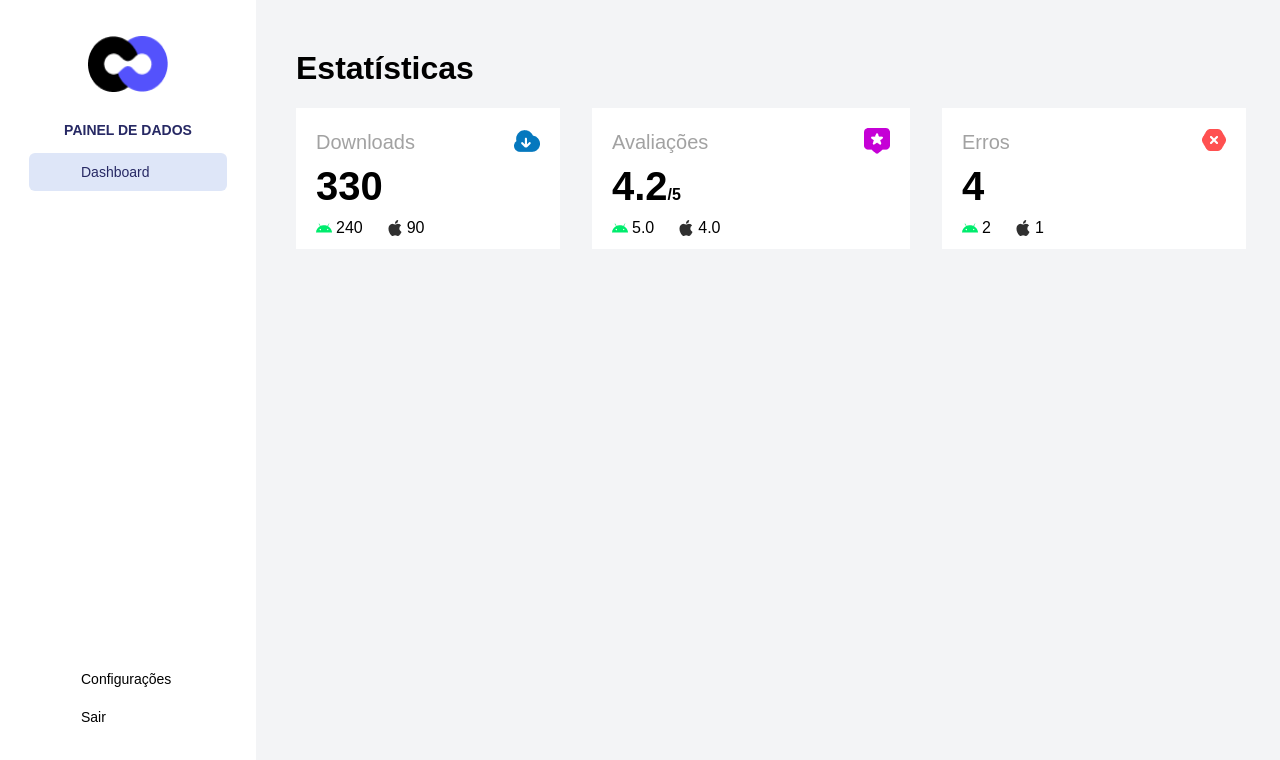
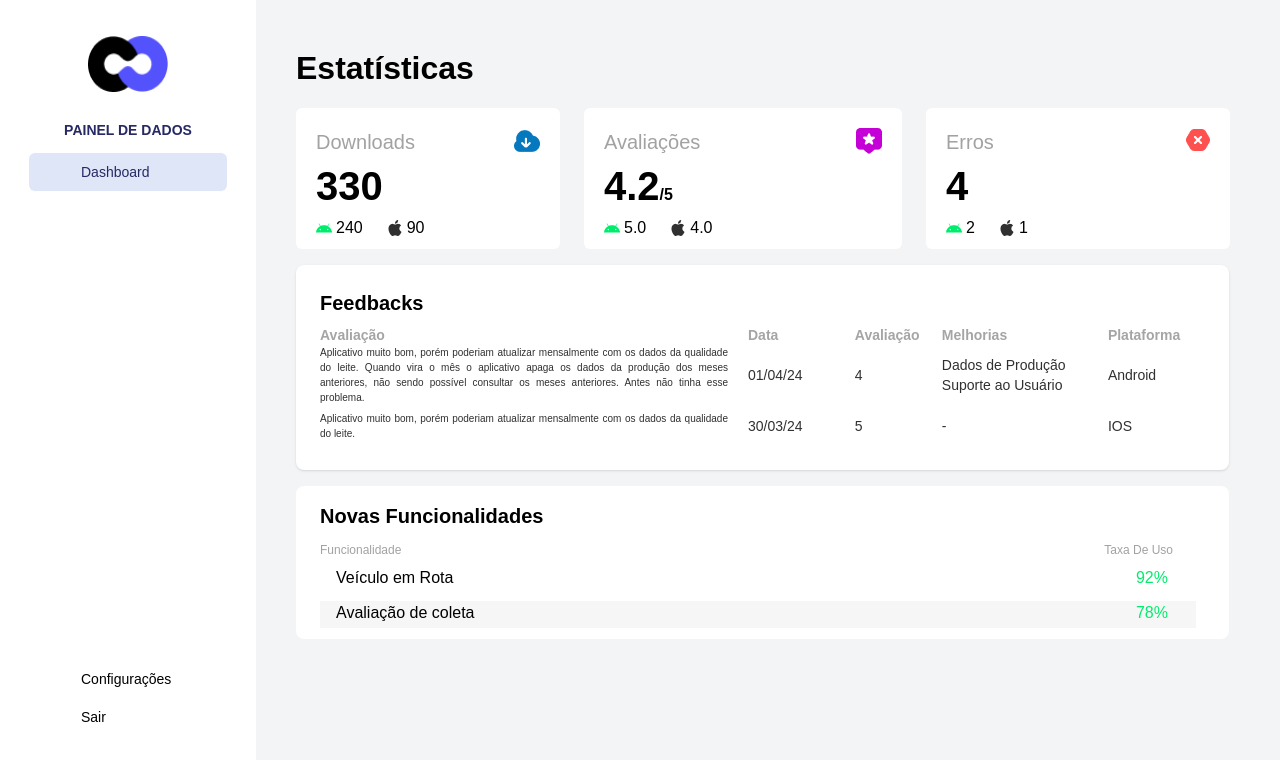
Before and after one commit to cassianobraz/CONVICTI-teste-frontend-junior, a Vue app: page /Dashboard in a window 1280 px wide. Shown: the top 760 px of the page. Built offline with nearby package versions, Linux system fonts and the light colour scheme; some icons are missing.

Commit message:
feat layout dash

```diff
--- a/src/components/Dashboard/Dash.vue
+++ b/src/components/Dashboard/Dash.vue
@@ -4,7 +4,7 @@
     <aside class="w-64 bg-white p-4 flex flex-col items-center">
       <div class="flex flex-col items-center mt-5 mx-auto">
         <img :src="imgGroup" alt="Logo" class="w-20 h-14 mb-2" />
-        <h1 class="mt-5 font-bold text-font-text text-[14px]">PAINEL DE DADOS</h1>
+        <h1 class="mt-5 font-semibold text-font-text text-[14px]">PAINEL DE DADOS</h1>
       </div>
       <nav class="mt-3">
         <button
@@ -28,10 +28,10 @@
     </aside>
 
     <!-- Main Content -->
-    <div class="flex-1 mt-11 ml-10">
+    <div class="flex-1 mt-11 ml-10 space-y-4">
       <h2 class="text-[32px] font-semibold mb-4">Estatísticas</h2>
-      <div class="flex gap-8 rounded-md">
-        <div class="w-[264px] h-[141px] bg-white p-5">
+      <div class="flex gap-6 rounded-md">
+        <div class="w-[264px] h-[141px] bg-white p-5 rounded-md">
           <div class="flex justify-between">
             <p class="text-font-dash text-xl">Downloads</p>
             <img :src="imgCloud" alt="Logo" class="w-[26px] h-[26px]" />
@@ -48,7 +48,7 @@
             </div>
           </div>
         </div>
-        <div class="w-[318px] h-[141px] bg-white p-5">
+        <div class="w-[318px] h-[141px] bg-white p-5 rounded-md">
           <div class="flex justify-between">
             <p class="text-font-dash text-xl">Avaliações</p>
             <img :src="imgStar" alt="Logo" class="w-[26px] h-[26px]" />
@@ -65,7 +65,7 @@
             </div>
           </div>
         </div>
-        <div class="w-[304px] h-[141px] bg-white p-5">
+        <div class="w-[304px] h-[141px] bg-white p-5 rounded-md">
           <div class="flex justify-between">
             <p class="text-font-dash text-xl">Erros</p>
             <img :src="imgTimes" alt="Logo" class="w-6 h-6" />
@@ -83,11 +83,59 @@
           </div>
         </div>
       </div>
+      <!--! feedbacks -->
+      <div class="p-6 bg-white rounded-lg w-[933px] shadow">
+        <h2 class="text-xl font-semibold mb-2">Feedbacks</h2>
+        <table class="w-full">
+          <thead>
+            <tr class="text-left text-font-table text-sm">
+              <th>Avaliação</th>
+              <th class="px-5">Data</th>
+              <th class="">Avaliação</th>
+              <th class="">Melhorias</th>
+              <th class="">Plataforma</th>
+            </tr>
+          </thead>
+          <tbody>
+            <tr v-for="(feedback, index) in feedbacks" :key="index" class="mb-5">
+              <td class="text-font-text-dash text-[10px] w-[408px] h-[41px] text-justify">
+                {{ feedback.text }}
+              </td>
+              <td class="px-5 text-font-text-dash text-sm">{{ feedback.date }}</td>
+              <td class="text-font-text-dash text-sm">{{ feedback.rating }}</td>
+              <td class="text-font-text-dash text-sm whitespace-pre-line">{{ feedback.improvements }}
+              </td>
+              <td class="text-font-text-dash text-sm">{{ feedback.platform }}</td>
+            </tr>
+          </tbody>
+        </table>
+      </div>
+      <!--! final -->
+      <div class="px-6 py-4 bg-white rounded-lg w-[933px] h-[153px]">
+        <h2 class="text-xl font-semibold mb-4">Novas Funcionalidades</h2>
+        <div class="mr-8">
+          <div class="flex justify-between text-font-dash text-xs -mt-1">
+            <h3>Funcionalidade</h3>
+            <h3>Taxa De Uso</h3>
+          </div>
+          <div class="space-y-2 mt-2">
+            <div class="flex justify-between px-4 w-[876px] h-[27px]">
+              <h3>Veículo em Rota</h3>
+              <h3 class="text-font-taxa mr-3">92%</h3>
+            </div>
+            <div class="flex justify-between px-4 bg-font-line w-[876px] h-[27px]">
+              <h3>Avaliação de coleta</h3>
+              <h3 class="text-font-taxa mr-3">78%</h3>
+            </div>
+          </div>
+        </div>
+      </div>
     </div>
   </div>
 </template>
 
 <script setup>
+import { ref } from 'vue';
 import imgGroup from '@/assets/Group.png';
 import imgCloud from '@/assets/cloud.png';
 import imgStar from '@/assets/star.png';
@@ -97,4 +145,21 @@ import imgApple from '@/assets/apple.png';
 import { RiDashboardHorizontalLine } from "vue-icons-plus/ri";
 import { GoGear } from "vue-icons-plus/go";
 import { HiOutlineLogout } from "vue-icons-plus/hi";
+
+const feedbacks = ref([
+  {
+    text: "Aplicativo muito bom, porém poderiam atualizar mensalmente com os dados da qualidade do leite. Quando vira o mês o aplicativo apaga os dados da produção dos meses anteriores, não sendo possível consultar os meses anteriores. Antes não tinha esse problema.",
+    date: "01/04/24",
+    rating: "4",
+    improvements: "Dados de Produção   \n  Suporte ao Usuário",
+    platform: "Android"
+  },
+  {
+    text: "Aplicativo muito bom, porém poderiam atualizar mensalmente com os dados da qualidade do leite.",
+    date: "30/03/24",
+    rating: "5",
+    improvements: "-",
+    platform: "IOS"
+  }
+]);
 </script>
--- a/src/style.css
+++ b/src/style.css
@@ -2,9 +2,13 @@
 
 @theme {
   --font-nunito: Nunito, sans-serif;
-  --color-purple-circle: #5452FC;
-  --color-purple-circle2: #ADADFA;
-  --color-hover-dash: #DEE6F8;
+  --color-purple-circle: #5452fc;
+  --color-purple-circle2: #adadfa;
+  --color-hover-dash: #dee6f8;
   --color-font-text: #272964;
-  --color-font-dash: #A2A2A2;
+  --color-font-dash: #a2a2a2;
+  --color-font-taxa: #00ec6d;
+  --color-font-line: #f6f6f6;
+  --color-font-table: #a5a5a5;
+  --color-font-text-dash: #303030;
 }
```
Also changed, not shown: 1 other file (tests, documents, lock files or other folders). Lines whose indentation alone changed are shown as unchanged.
